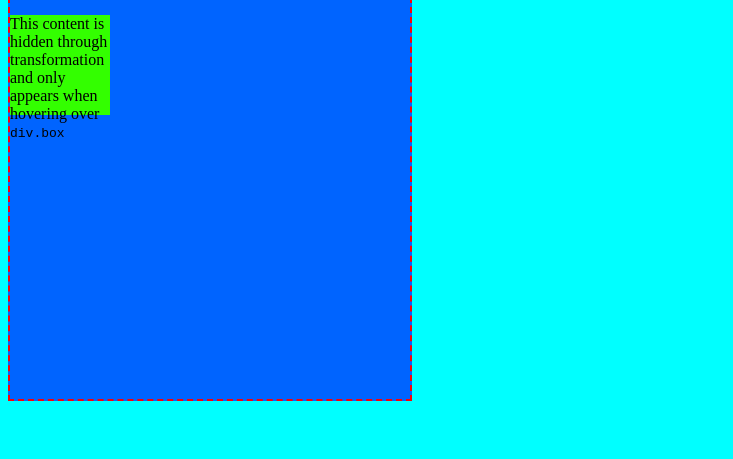
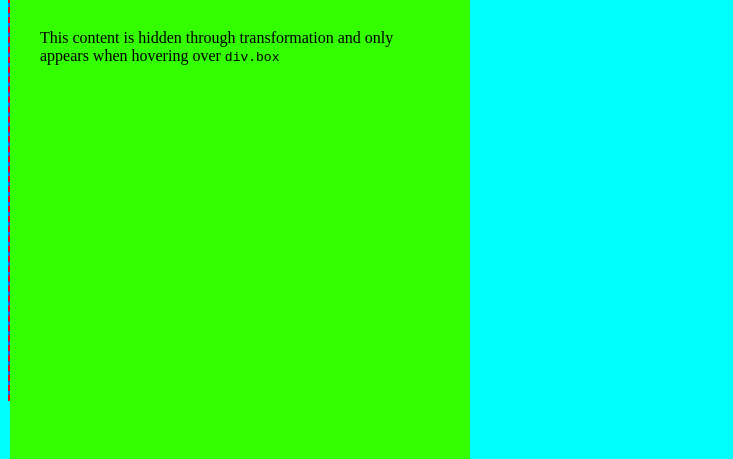
Before and after one commit to denicccccc/-, a plain HTML site: page index.html in a window 1280 px wide. Shown: the part 505-964 px from the top of the page, without its empty margins (0-733 px from the left). Before the commit the page ends 914 px from the top, so only its background shows below. Drawn offline with Linux system fonts and the light colour scheme.

Commit message:
Update steli.css

```diff
--- a/css/steli.css
+++ b/css/steli.css
@@ -19,13 +19,21 @@
 overflow: hidden;
 }
 .box{
-   height: 400px;
-   width: 400px;
-   background-color: rgb(0, 100, 255);
-   border: 2px dashed red;
+height: 400px;
+width: 400px;
+background-color: rgb(0, 110, 255);
+border: 2px dashed red;
+position: relative;
+top: 0;
+left: 0;
 }
 .overlay{
-   height: 100px;
-   width: 100px;
-   background-color: rgb(51, 255, 0);
+width: 100%;
+height: 100%;
+background-color: rgb(51, 255, 0);
+padding:30px ;
+position: absolute;
 }
+.overlay p {
+margin: 0;
+}
```
